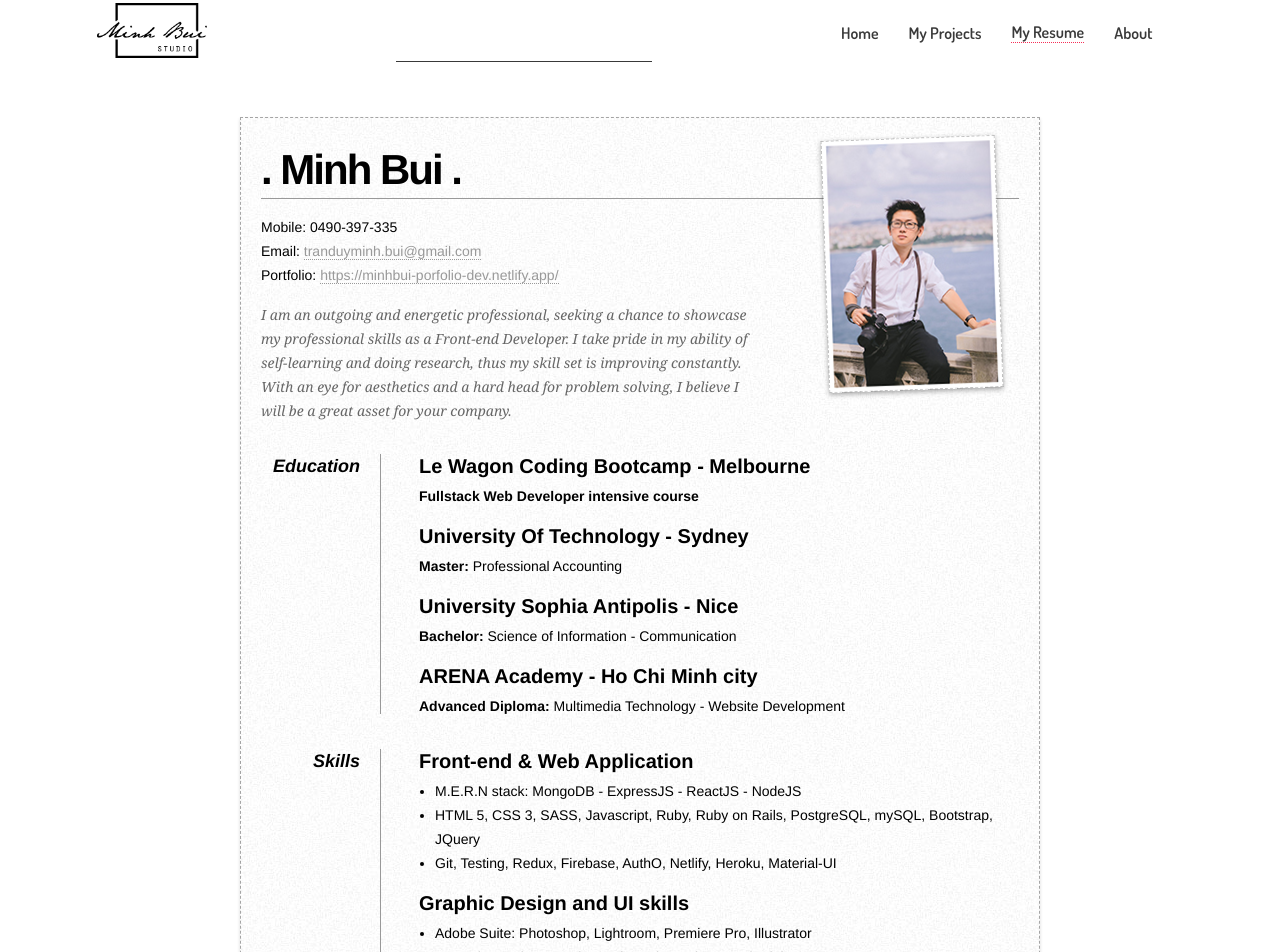
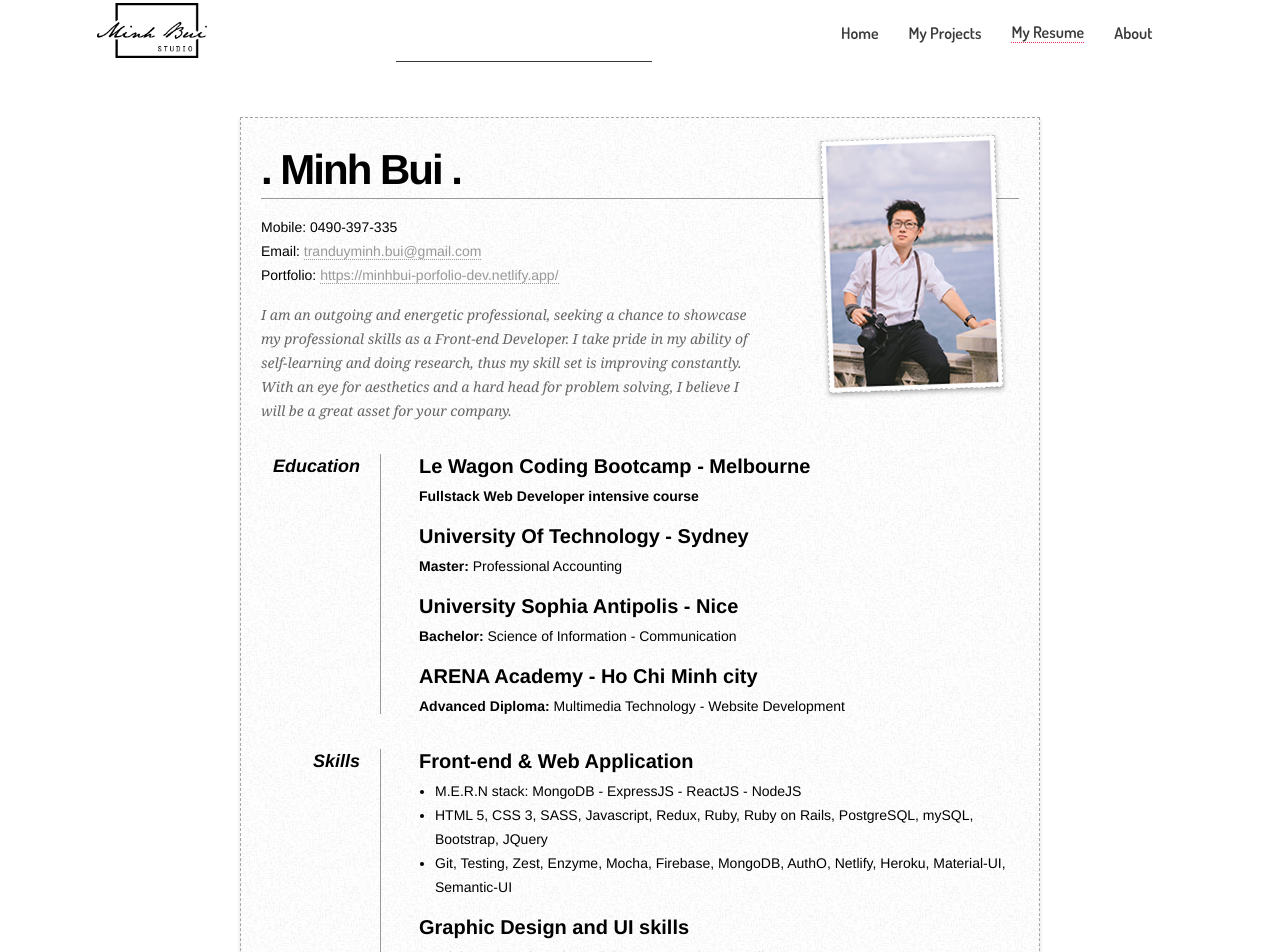
Before and after one commit to Minh-Leo/porfolio-dev, a React (Create React App) app: page /resume in a window 1280 px wide. Shown: the top 952 px of the page. Built offline with nearby package versions, Linux system fonts and the light colour scheme.

Commit message:
updated resume

```diff
--- a/src/pages/resume.js
+++ b/src/pages/resume.js
@@ -87,12 +87,12 @@ function Resume() {
               <ul>
                 <li>M.E.R.N stack: MongoDB - ExpressJS - ReactJS - NodeJS</li>
                 <li>
-                  HTML 5, CSS 3, SASS, Javascript, Ruby, Ruby on Rails,
+                  HTML 5, CSS 3, SASS, Javascript, Redux, Ruby, Ruby on Rails,
                   PostgreSQL, mySQL, Bootstrap, JQuery
                 </li>
                 <li>
-                  Git, Testing, Redux, Firebase, AuthO, Netlify, Heroku,
-                  Material-UI
+                  Git, Testing, Zest, Enzyme, Mocha, Firebase, MongoDB, AuthO,
+                  Netlify, Heroku, Material-UI, Semantic-UI
                 </li>
               </ul>
             </dd>
```
